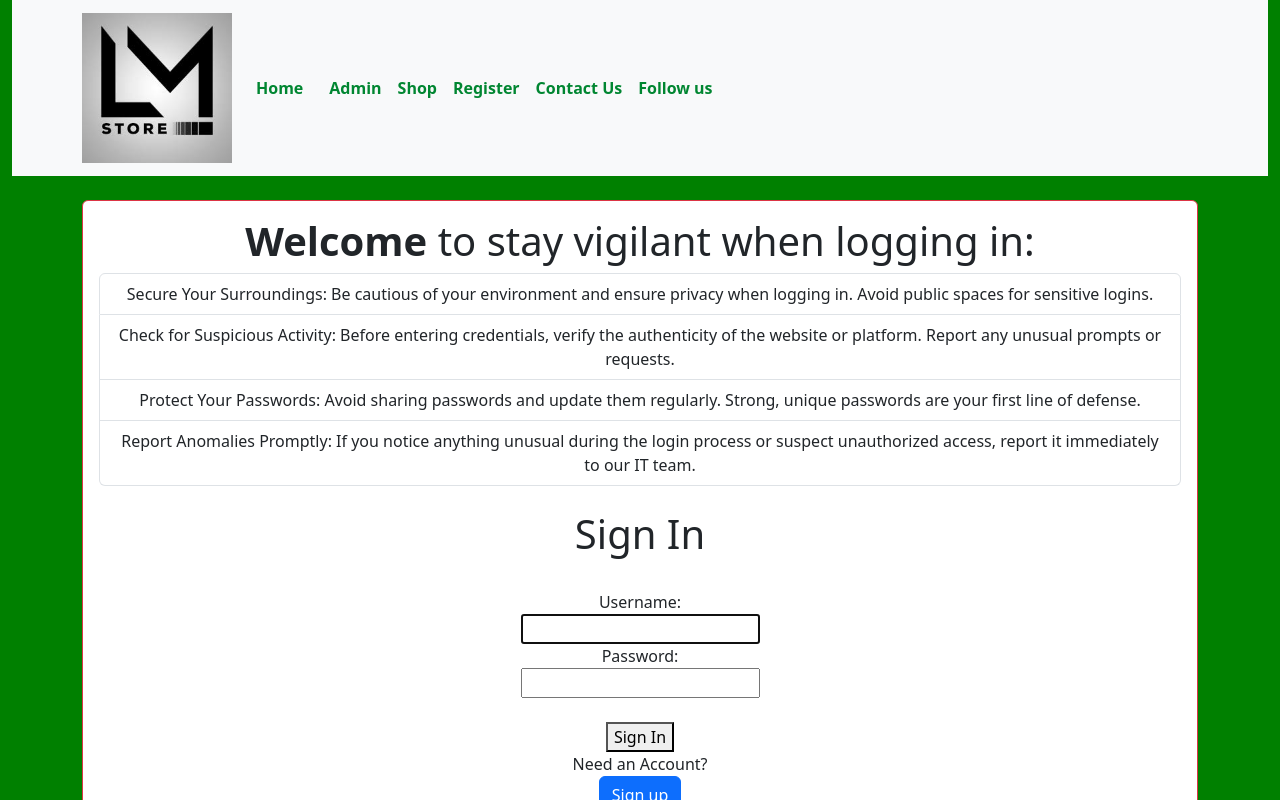
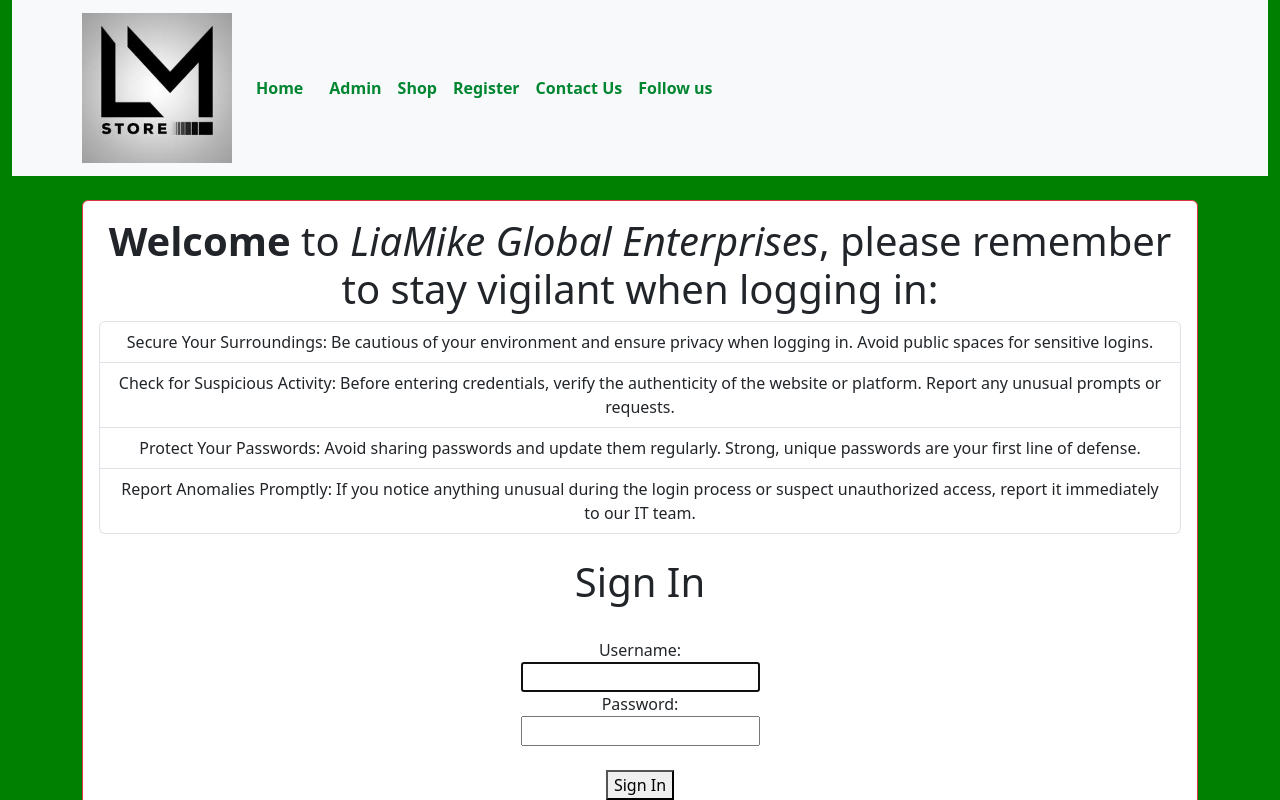
Before and after one commit to mikeatkoo01/ProjectFeatureFE, a React (Create React App) app: page / in a window 1280 px wide. Shown: the top 800 px of the page. Built offline with nearby package versions, Linux system fonts and the light colour scheme.

Commit message:
fixed typo on homepage

```diff
--- a/src/Home/Home.jsx
+++ b/src/Home/Home.jsx
@@ -103,7 +103,7 @@
             ) : (
                 <Card border="danger" border-3>
                     <Card.Body className="text-center">
-                        <Card.Title><h1><b>Welcome </b>to stay vigilant when logging in: </h1></Card.Title>
+                        <Card.Title><h1><b>Welcome </b> to <i>LiaMike Global Enterprises</i>, please remember to stay vigilant when logging in: </h1></Card.Title>
                         <ListGroup>
                             <ListGroupItem>Secure Your Surroundings: Be cautious of your environment and ensure privacy when logging in. Avoid public spaces for sensitive logins.</ListGroupItem>
                             <ListGroupItem>Check for Suspicious Activity: Before entering credentials, verify the authenticity of the website or platform. Report any unusual prompts or requests.</ListGroupItem>
```
